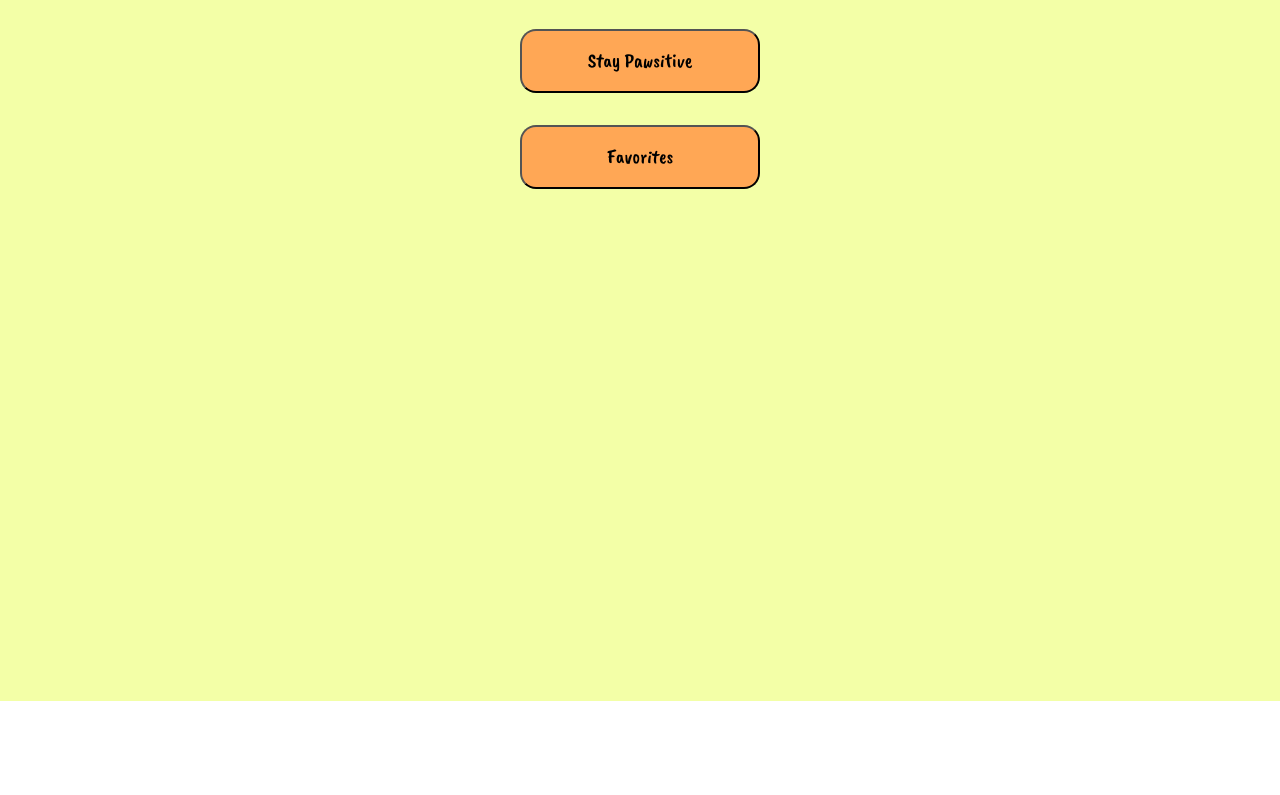
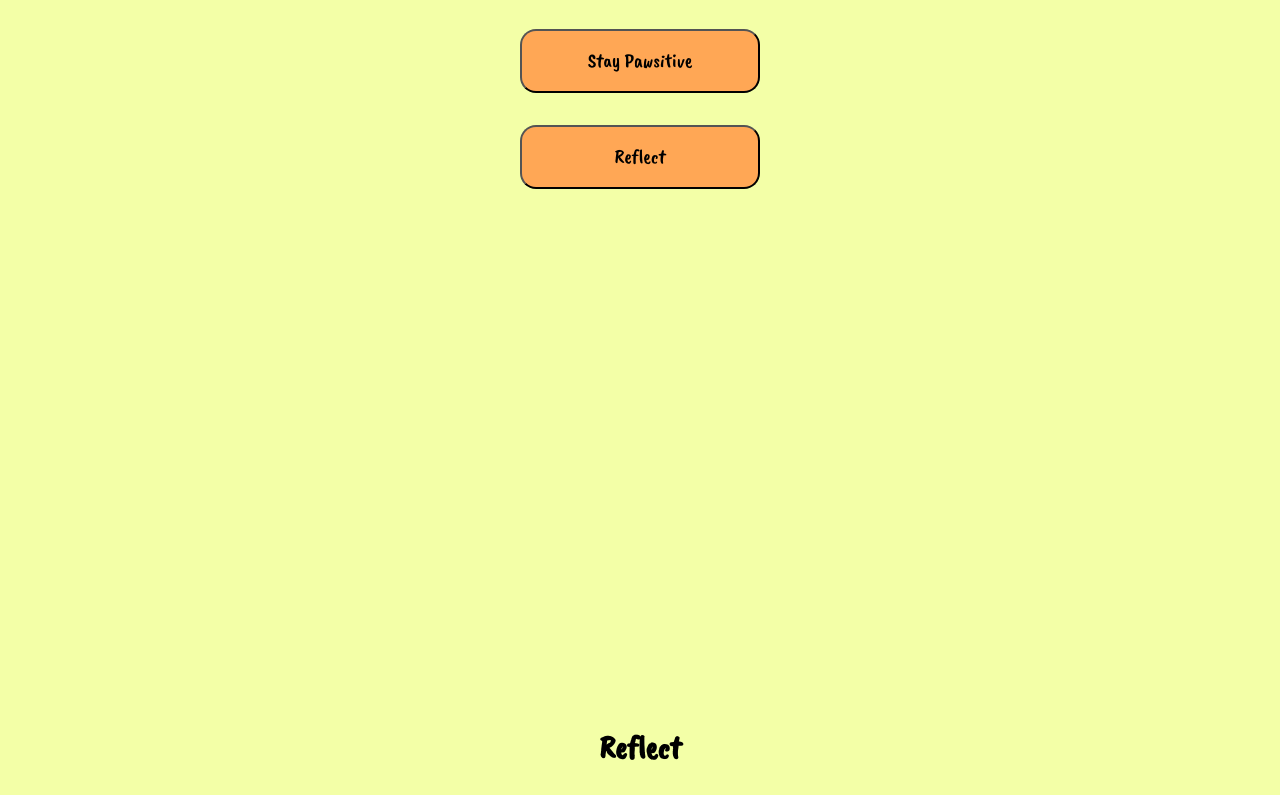
Before and after one commit to yesseniarod/ruff-day, a website: page index.html in a window 1280 px wide. Shown: the part 603-1398 px from the top of the page. Before the commit the page ends 1304 px from the top, so only its background shows below. Drawn offline with nearby package versions, Linux system fonts and the light colour scheme.

Commit message:
create a div container for section. #3

```diff
--- a/index.html
+++ b/index.html
@@ -45,7 +45,7 @@
 
               <button class="pictures">Tailwags</button>
               <button class="quotes">Stay Pawsitive</button>
-              <button class="save"> Favorites</button>
+              <button class="save"> Reflect</button>
 
           </div>
         </div>
@@ -83,6 +83,22 @@
         </div>
       </div>
 
+      <div class="reflect">
+        <div class="title">
+          <h2>Reflect</h2>
+        </div>
+        <div class="row">
+          <div class="full-col">
+            <!-- <form>
+              <textarea type="text" name="reflect" required></textarea>
+              <div class="save-button">
+                <button class="save">Save</button>
+              </div>
+            </form> -->
+          </div>
+        </div>
+      </div>
+
 
     </div>
   </main>
```
